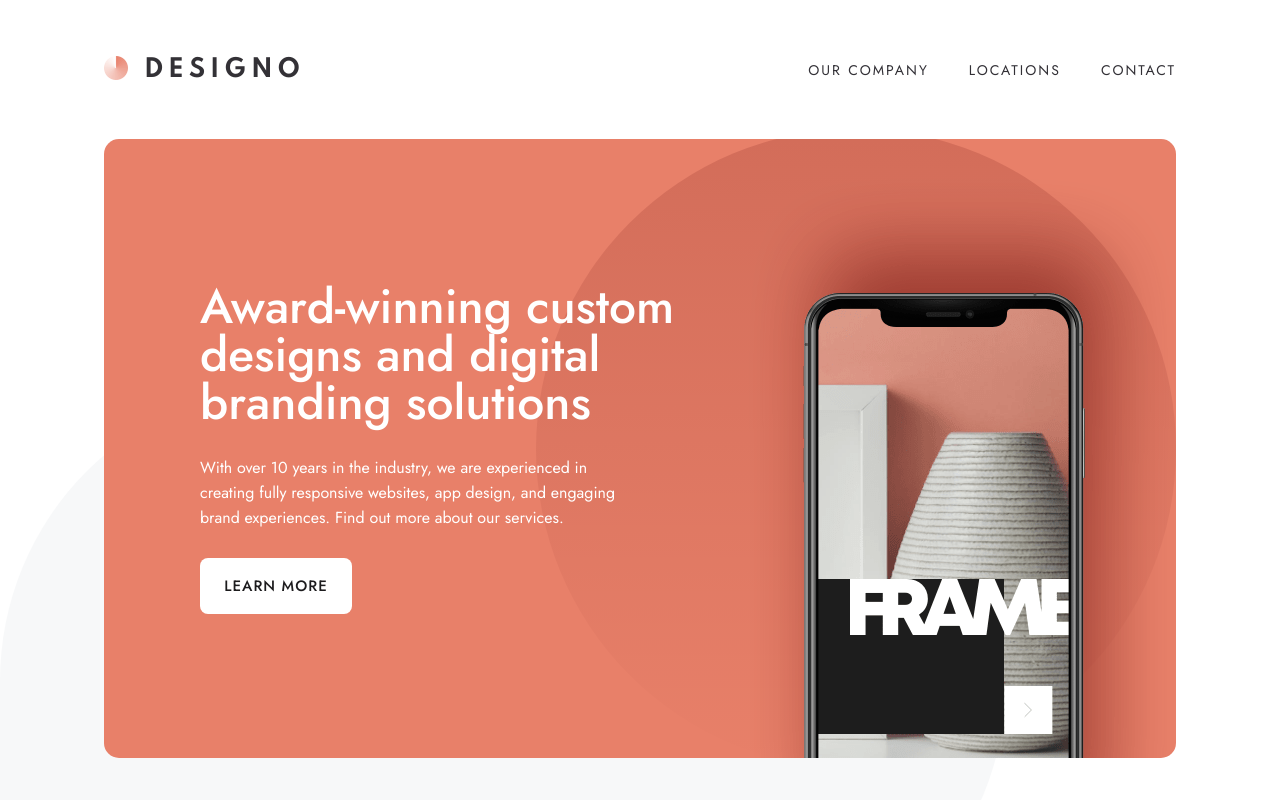
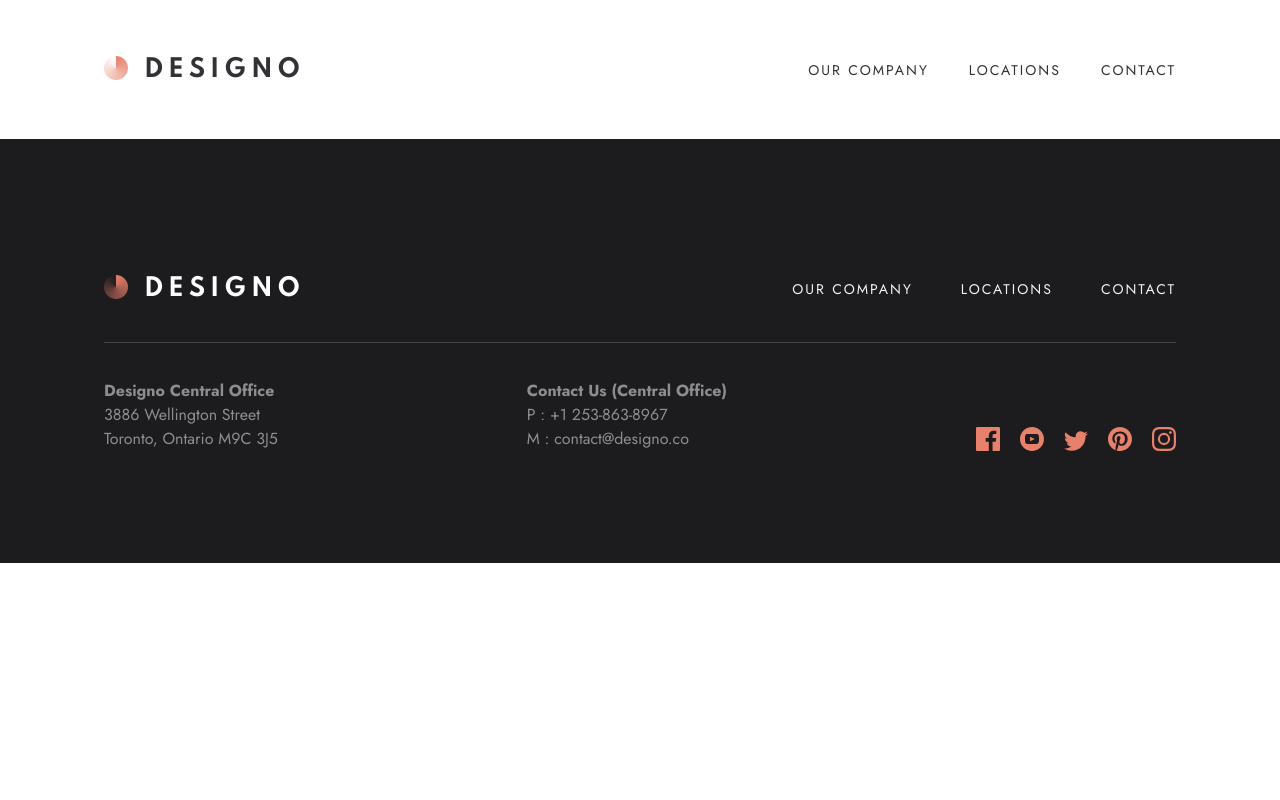
Before and after one commit to lorenacrincon/designo-website, a React (Vite) app: page / in a window 1280 px wide. Shown: the top 800 px of the page. Built offline with nearby package versions, Linux system fonts and the light colour scheme.

Commit message:
Route fix

```diff
--- a/src/App.jsx
+++ b/src/App.jsx
@@ -16,7 +16,7 @@ function App() {
     <>
       <Navbar />
       <Routes>
-        <Route path="/" element={<Home />} />
+        <Route path="/designo-website" element={<Home />} />
         <Route path="/web-design" element={<WebDesign />} />
         <Route path="/app-design" element={<AppDesign />} />
         <Route path="/graphic-design" element={<GraphicDesign />} />
--- a/src/components/common/footer/Footer.jsx
+++ b/src/components/common/footer/Footer.jsx
@@ -9,7 +9,7 @@ function Footer() {
         <div className="max-w-6xl mx-auto xl:px-10">
           <div className="md:flex justify-between items-center md:py-10">
             <Link
-              to="/"
+              to="/designo-website"
               onClick={(e) => {
                 window.scrollTo(0, 0);
               }}
--- a/src/components/common/navbar/Navbar.jsx
+++ b/src/components/common/navbar/Navbar.jsx
@@ -9,7 +9,7 @@ function Navbar() {
       <nav className="max-w-6xl mx-auto relative z-30 bg-white">
         <div className="mx-6 py-9 relative md:px-0 md:mx-10 md:py-14">
           <div className="flex items-center justify-between">
-            <NavLink to="/">
+            <NavLink to="/designo-website">
               <img className="w-[202px] " src={logo} alt="Logo" />
             </NavLink>
             <ul className="hidden md:flex md:justify-end md:items-center text-white nav-text gap-10 md:gap-10">
```
